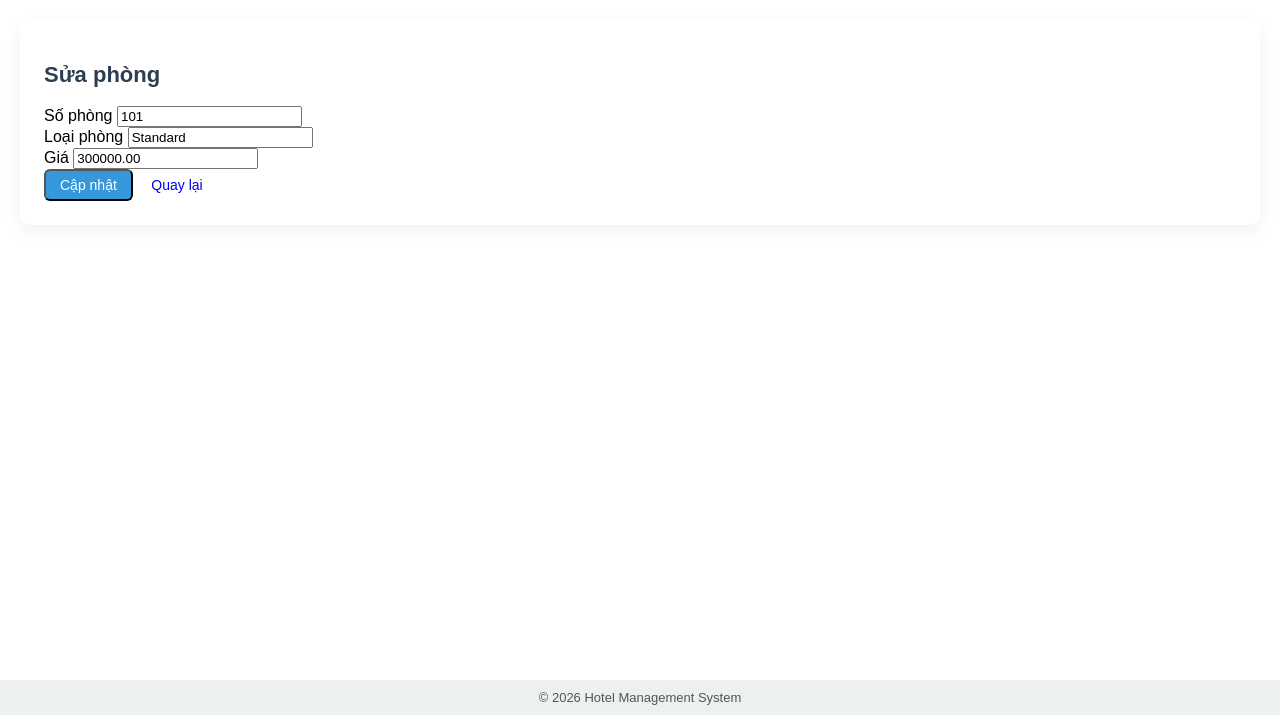
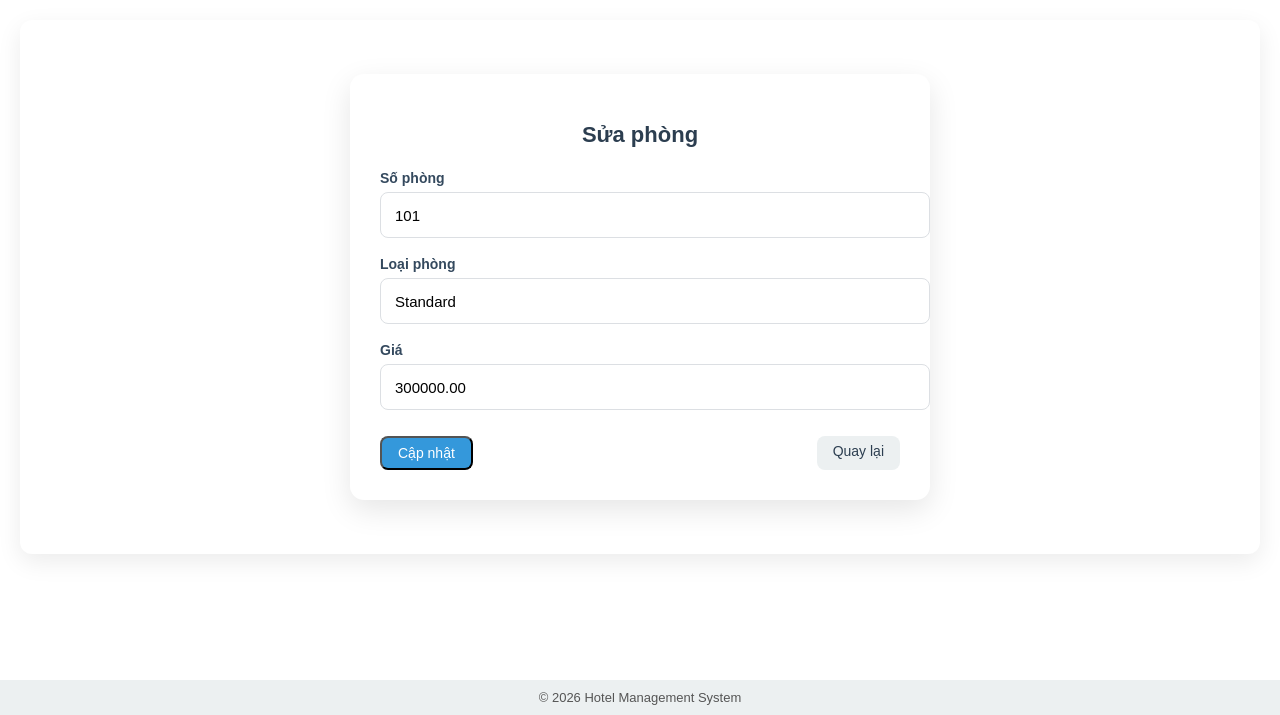
Before and after one commit to hai0303-05/hotel-management, a PHP site: page /index.php?page=rooms_edit&id=1 in a window 1280 px wide. Shown: the part 89-804 px from the top of the page. Run offline with PHP 8.4, Linux system fonts and the light colour scheme; a user stored in the database is signed in; data comes from the database, SQL or seed files in the repository.

Commit message:
Update rooms add/edit forms and styles

```diff
--- a/assets/rooms.css
+++ b/assets/rooms.css
@@ -5,15 +5,15 @@
 .container {
     background: #ffffff;
     padding: 24px;
-    border-radius: 10px;
-    box-shadow: 0 6px 18px rgba(0,0,0,0.06);
+    border-radius: 12px;
+    box-shadow: 0 8px 24px rgba(0,0,0,0.08);
 }
 
 /* ===== TITLE ===== */
 .page-title {
     font-size: 22px;
     font-weight: 600;
-    margin-bottom: 18px;
+    margin-bottom: 20px;
     color: #2c3e50;
 }
 
@@ -97,11 +98,12 @@
 
 /* ===== BUTTON ===== */
 .btn {
-    padding: 6px 14px;
-    border-radius: 6px;
+    padding: 7px 16px;
+    border-radius: 8px;
     font-size: 14px;
     text-decoration: none;
     display: inline-block;
+    transition: all 0.2s ease;
 }
 
 .btn-primary {
@@ -166,3 +169,68 @@
     padding: 2px 4px;
     border-radius: 4px;
 }
+
+/* ==============================
+   ROOM FORM (ADD / EDIT) – NÂNG CẤP
+   ============================== */
+
+.room-form {
+    max-width: 520px;
+    margin: 30px auto;
+    background: #ffffff;
+    padding: 30px;
+    border-radius: 14px;
+    box-shadow: 0 10px 30px rgba(0,0,0,0.1);
+}
+
+.room-form h2 {
+    margin-bottom: 22px;
+    font-size: 22px;
+    font-weight: 600;
+    color: #2c3e50;
+    text-align: center;
+}
+
+.room-form .form-group {
+    margin-bottom: 18px;
+}
+
+.room-form label {
+    display: block;
+    margin-bottom: 6px;
+    font-weight: 600;
+    font-size: 14px;
+    color: #34495e;
+}
+
+.room-form input {
+    width: 100%;
+    height: 44px;
+    padding: 0 14px;
+    border-radius: 8px;
+    border: 1px solid #dcdfe3;
+    font-size: 15px;
+    transition: all 0.2s ease;
+}
+
+.room-form input:focus {
+    outline: none;
+    border-color: #3498db;
+    box-shadow: 0 0 0 3px rgba(52,152,219,0.15);
+}
+
+/* ACTIONS */
+.room-form .form-actions {
+    margin-top: 26px;
+    display: flex;
+    justify-content: space-between;
+}
+
+.room-form .btn-secondary {
+    background: #ecf0f1;
+    color: #2c3e50;
+}
+
+.room-form .btn-secondary:hover {
+    background: #dfe6e9;
+}
--- a/rooms/edit.php
+++ b/rooms/edit.php
@@ -2,8 +2,13 @@
 if (!defined('IN_INDEX')) die('Access denied');
 require_once "config/db.php";
 
-$id = $_GET['id'] ?? 0;
+$id = (int)($_GET['id'] ?? 0);
 $room = $conn->query("SELECT * FROM rooms WHERE id = $id")->fetch_assoc();
+
+if (!$room) {
+    header("Location: index.php?page=rooms");
+    exit;
+}
 
 $error = "";
 
@@ -40,32 +45,36 @@ if ($_SERVER['REQUEST_METHOD'] === 'POST') {
 ?>
 
 <div class="container">
-    <h2 class="page-title">Sửa phòng</h2>
+    <div class="room-form">
+        <h2>Sửa phòng</h2>
 
         <?php if ($error): ?>
-        <p style="color:red"><?= $error ?></p>
+            <div class="alert alert-danger"><?= $error ?></div>
         <?php endif; ?>
 
         <form method="post">
             <div class="form-group">
                 <label>Số phòng</label>
-            <input class="form-control" name="room_number"
+                <input type="text" name="room_number"
                        value="<?= $room['room_number'] ?>" required>
             </div>
 
             <div class="form-group">
                 <label>Loại phòng</label>
-            <input class="form-control" name="room_type"
+                <input type="text" name="room_type"
                        value="<?= $room['room_type'] ?>" required>
             </div>
 
             <div class="form-group">
                 <label>Giá</label>
-            <input class="form-control" type="number" name="price"
+                <input type="number" name="price"
                        value="<?= $room['price'] ?>" required>
             </div>
 
+            <div class="form-actions">
                 <button class="btn btn-primary">Cập nhật</button>
-        <a href="index.php?page=rooms" class="btn">Quay lại</a>
+                <a href="index.php?page=rooms" class="btn btn-secondary">Quay lại</a>
+            </div>
         </form>
     </div>
+</div>
```
Also changed, not shown: other parts of assets/rooms.css (+16 -14 lines), rooms/add.php (+10 -7 lines). Lines whose indentation alone changed are shown as unchanged.
